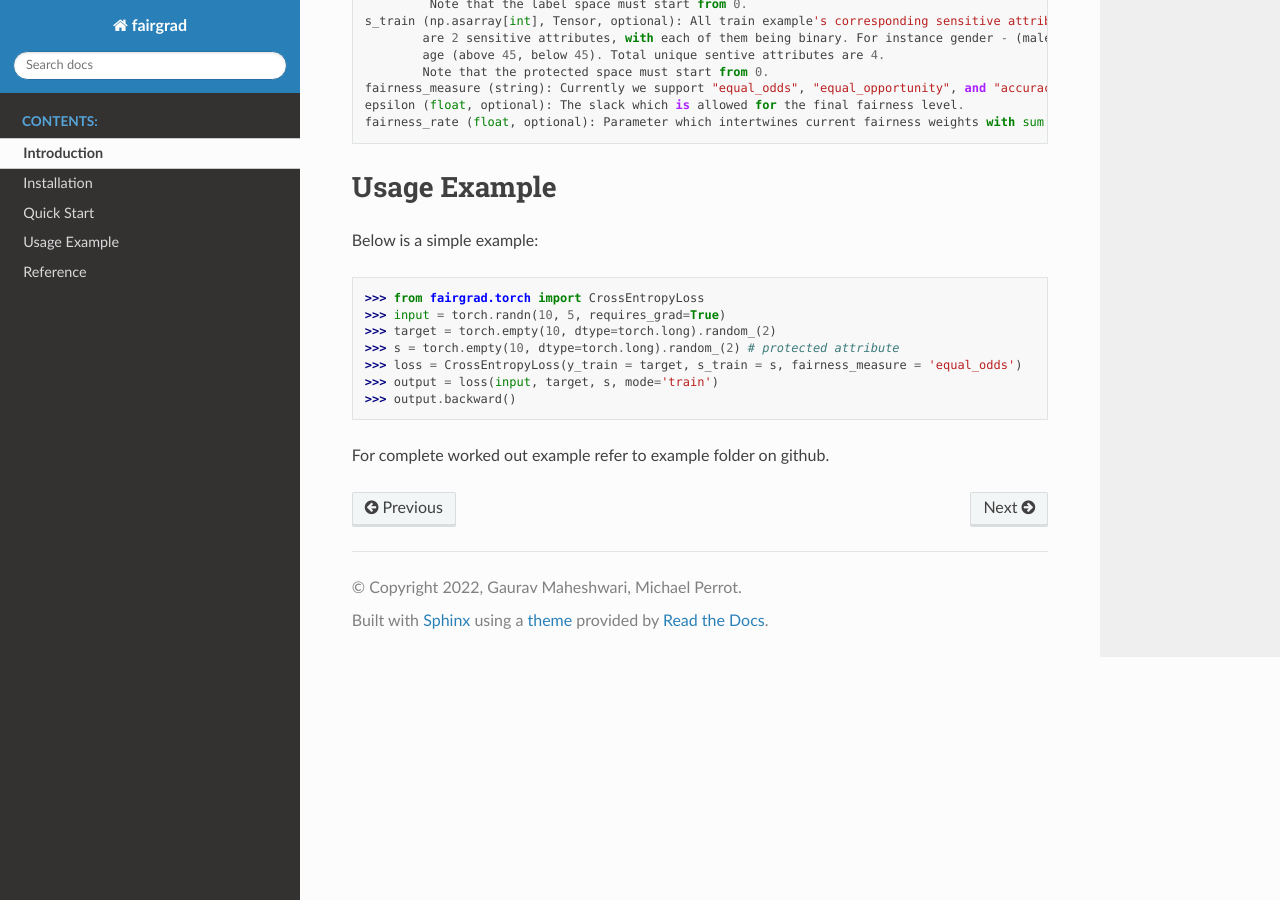
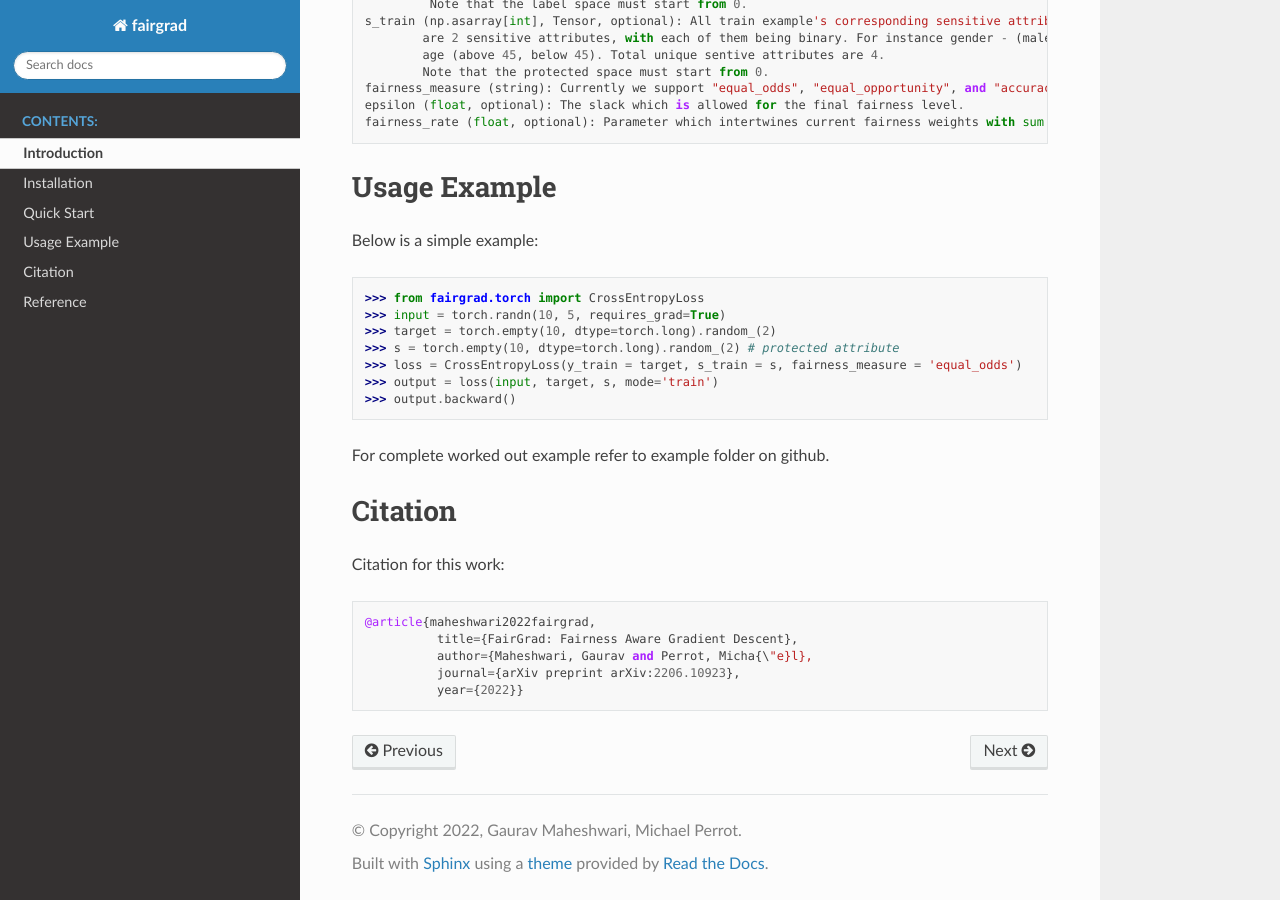
Before and after one commit to saist1993/fairgrad, a Sphinx documentation site: the page built from docs/source/introduction.rst, in a window 1280 px wide and 900 px high, scrolled down 718 px. Built offline with Sphinx 7.4.7 and the Read the Docs theme 2.0.0, drawn with Linux system fonts in a browser that asks for light colours.

Commit message:
added citation to the documentation

```diff
--- a/docs/source/introduction.rst
+++ b/docs/source/introduction.rst
@@ -49,3 +49,14 @@ Below is a simple example::
         >>> output.backward()
 
 For complete worked out example refer to example folder on github.
+
+Citation
+-------------
+
+Citation for this work::
+
+    @article{maheshwari2022fairgrad,
+              title={FairGrad: Fairness Aware Gradient Descent},
+              author={Maheshwari, Gaurav and Perrot, Micha{\"e}l},
+              journal={arXiv preprint arXiv:2206.10923},
+              year={2022}}
```
